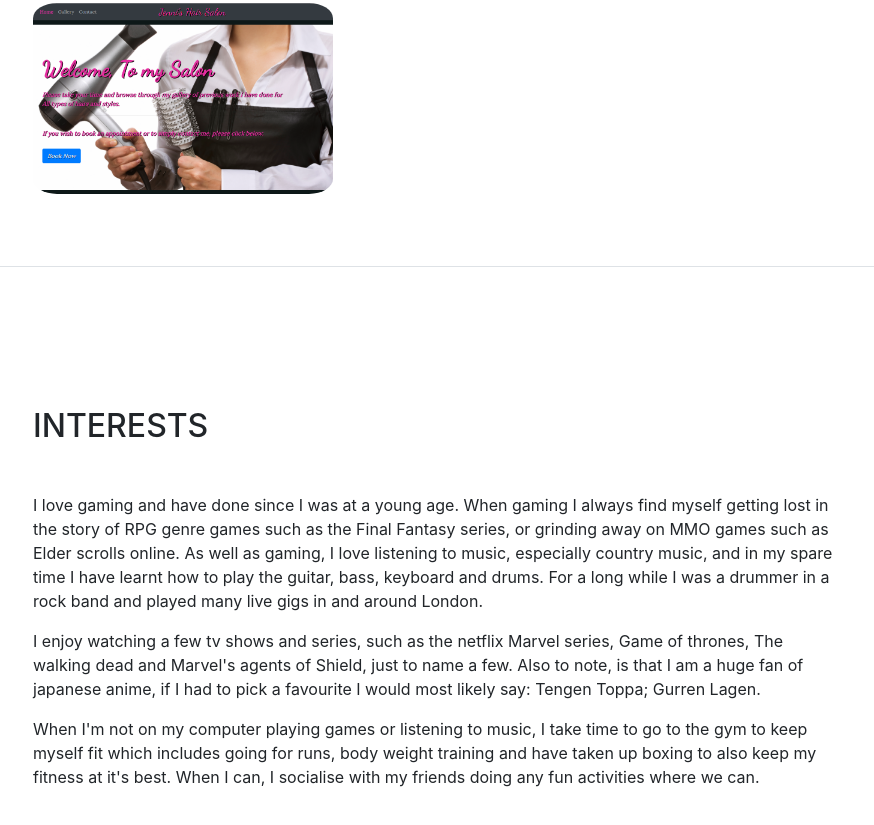
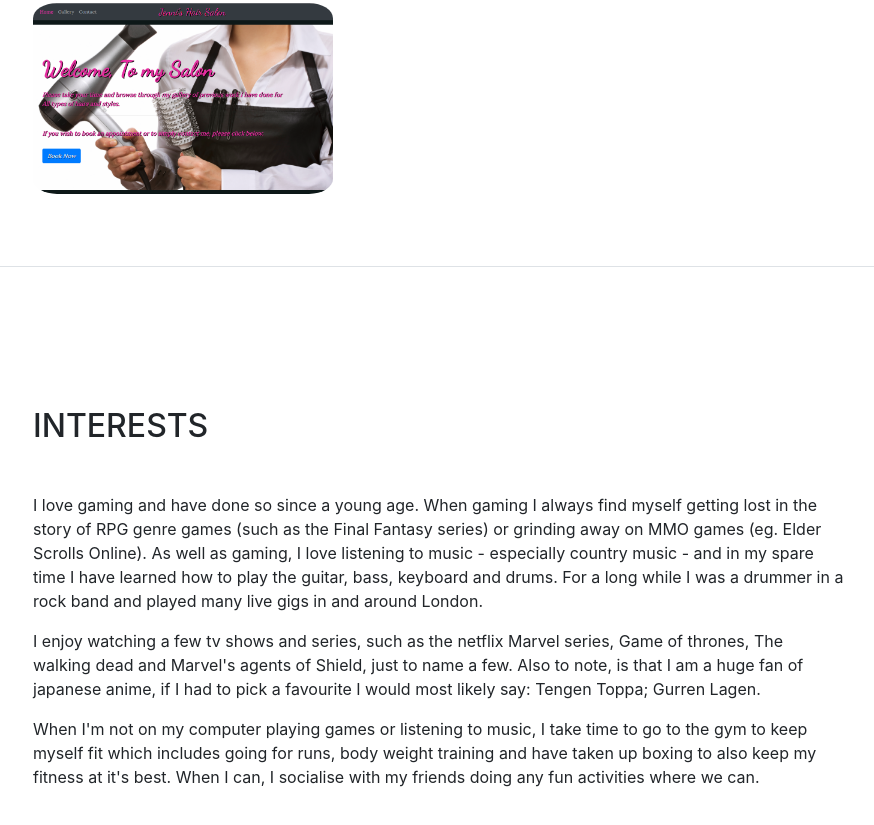
Before and after one commit to Sparroww/samsresume, a website with bundled scripts: page index.html in a window 1280 px wide. Shown: the part 3290-4115 px from the top of the page, without its empty margins (337-1211 px from the left). Built offline with nearby package versions, Linux system fonts and the light colour scheme; a web font is replaced by a local one.

Commit message:
Update index.html

```diff
--- a/index.html
+++ b/index.html
@@ -244,7 +244,9 @@ such as Epic Games and DR Studios.</p>
       <section class="resume-section p-3 p-lg-5 d-flex flex-column" id="interests">
         <div class="my-auto">
           <h2 data-aos="fade-right" class="mb-5">Interests</h2>
-          <p data-aos="fade-up-right" class="mb-3">I love gaming and have done since I was at a young age. When gaming I always find myself getting lost in the story of RPG genre games such as the Final Fantasy series, or grinding away on MMO games such as Elder scrolls online. As well as gaming, I love listening to music, especially country music, and in my spare time I have learnt how to play the guitar, bass, keyboard and drums. For a long while I was a drummer in a rock band and played many live gigs in and around London.</p>
+          <p data-aos="fade-up-right" class="mb-3">I love gaming and have done so since a young age. When gaming I always find myself getting lost
+in the story of RPG genre games (such as the Final Fantasy series) or grinding away on MMO
+games (eg. Elder Scrolls Online). As well as gaming, I love listening to music - especially country music - and in my spare time I have learned how to play the guitar, bass, keyboard and drums. For a long while I was a drummer in a rock band and played many live gigs in and around London.</p>
           <p data-aos="fade-up" class="mb-3">I enjoy watching a few tv shows and series, such as the netflix Marvel series, Game of thrones, The walking dead and Marvel's agents of Shield, just to name a few. Also to note, is that I am a huge fan of japanese anime, if I had to pick a favourite I would most likely say: Tengen Toppa; Gurren Lagen.</p>
           <p data-aos="fade-up-left">When I'm not on my computer playing games or listening to music, I take time to go to the gym to keep myself fit which includes going for runs, body weight training and have taken up boxing to also keep my fitness at it's best. When I can, I socialise with my friends doing any fun activities where we can.</p>
         </div>
```
